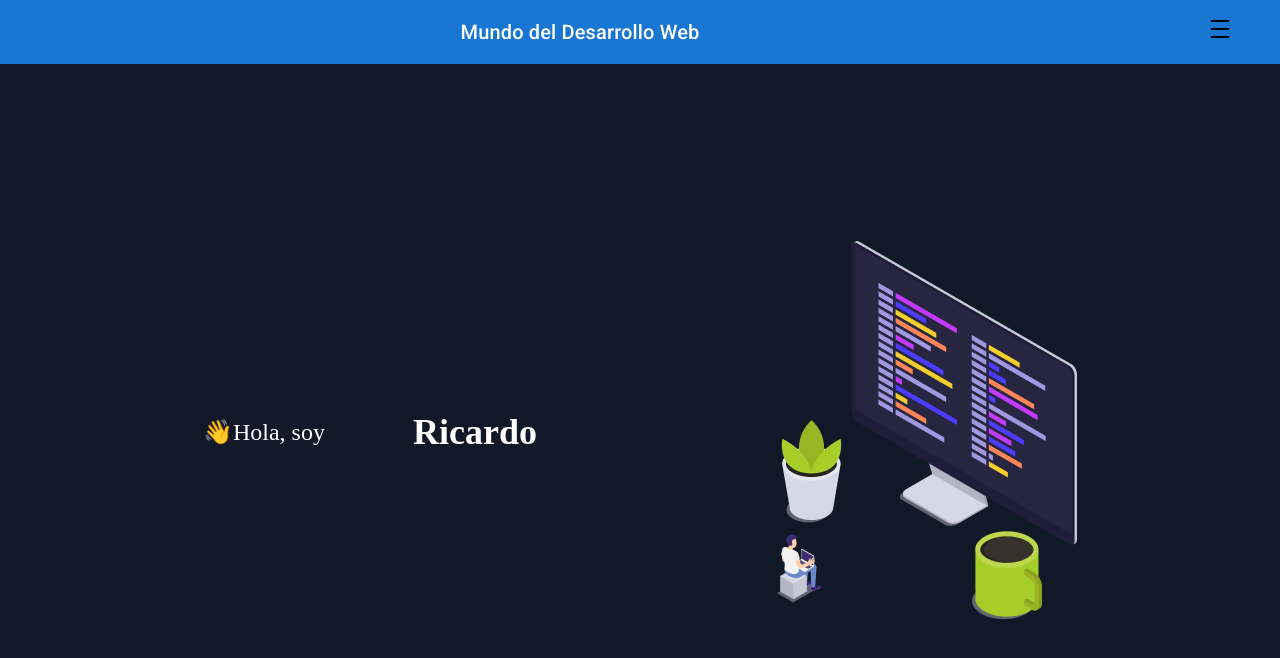
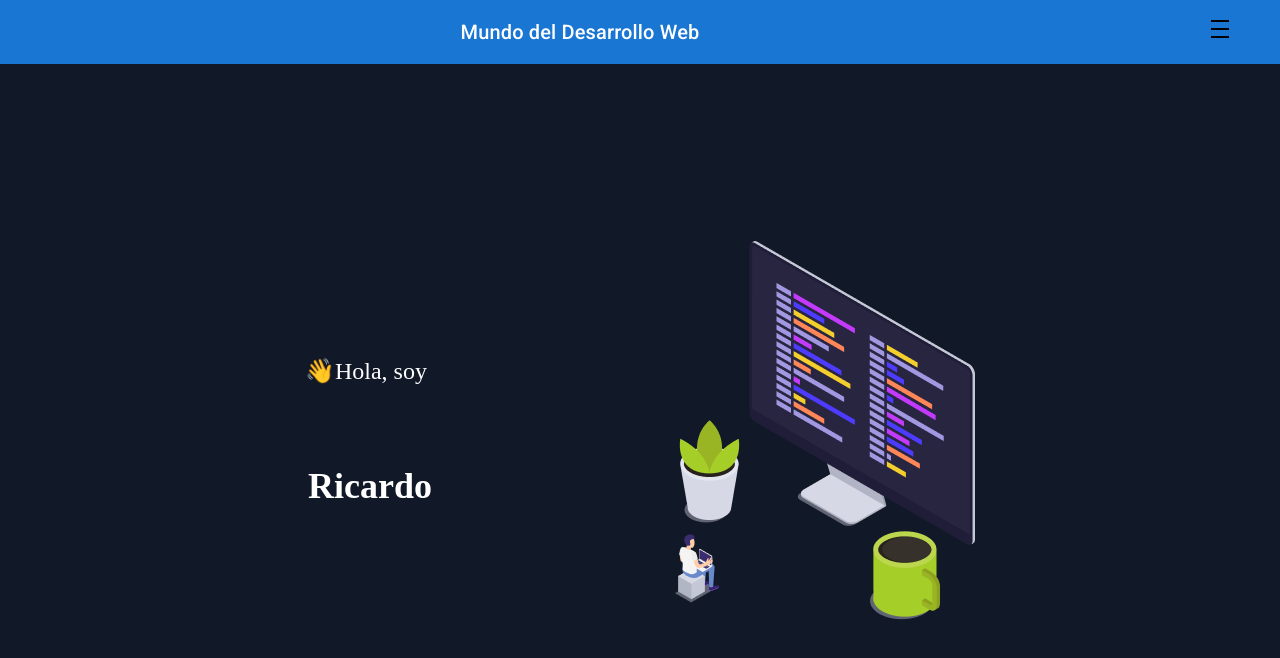
Before and after one commit to blackgoku-97/portafolio, a React (Vite) app: page / in a window 1280 px wide. Shown: the top 658 px of the page. Built offline with nearby package versions, Linux system fonts and the light colour scheme.

Commit message:
Inicio estructurado

```diff
--- a/src/components/inicio/Inicio.jsx
+++ b/src/components/inicio/Inicio.jsx
@@ -19,7 +19,7 @@ const Styles = {
   },
   tituloNombre: {
     display: "flex",
-    flexDirection: "row",
+    flexDirection: "column",
     alignItems: "center",
     flexWrap: "nowrap",
     gap: 10,
```
